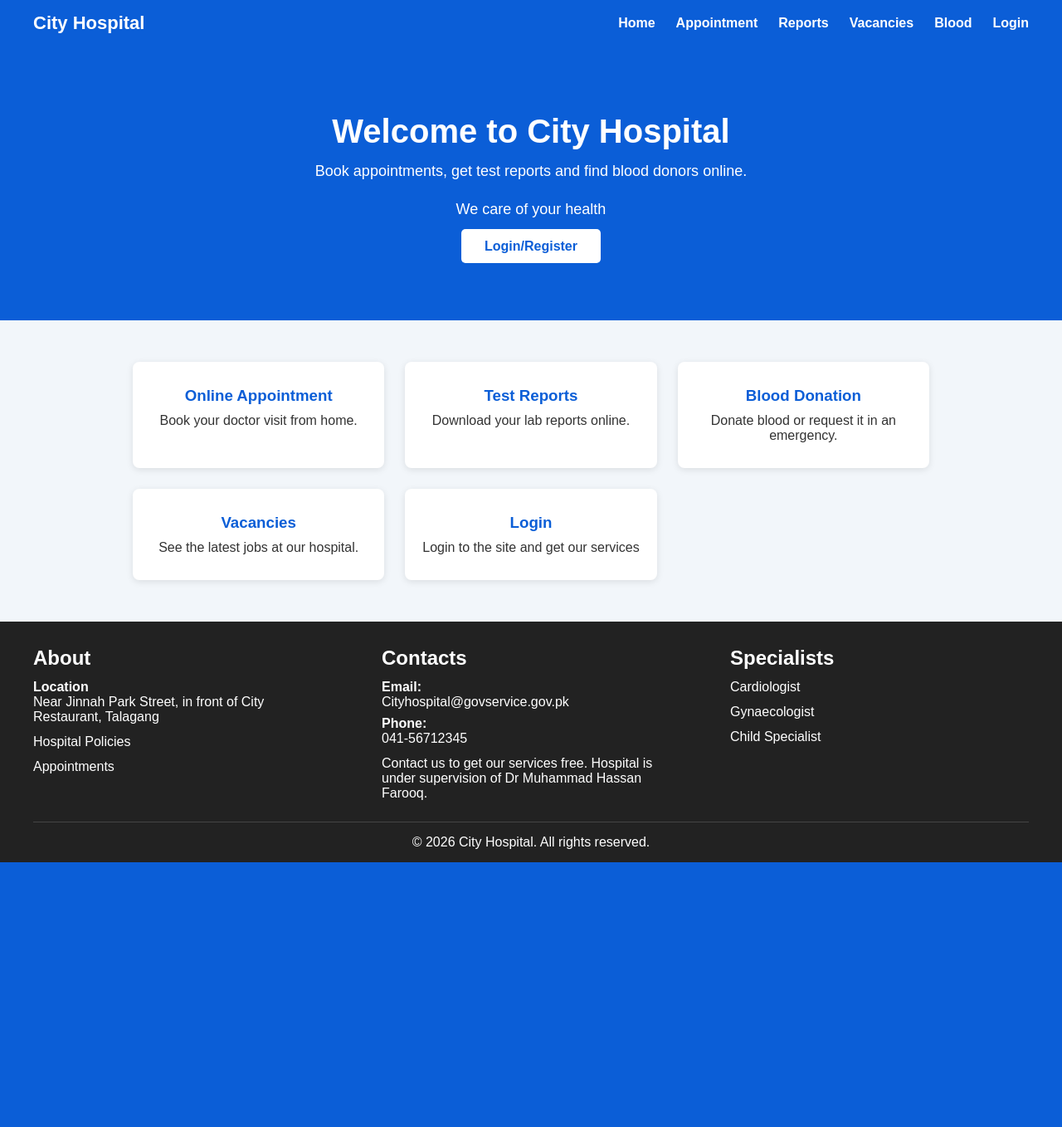
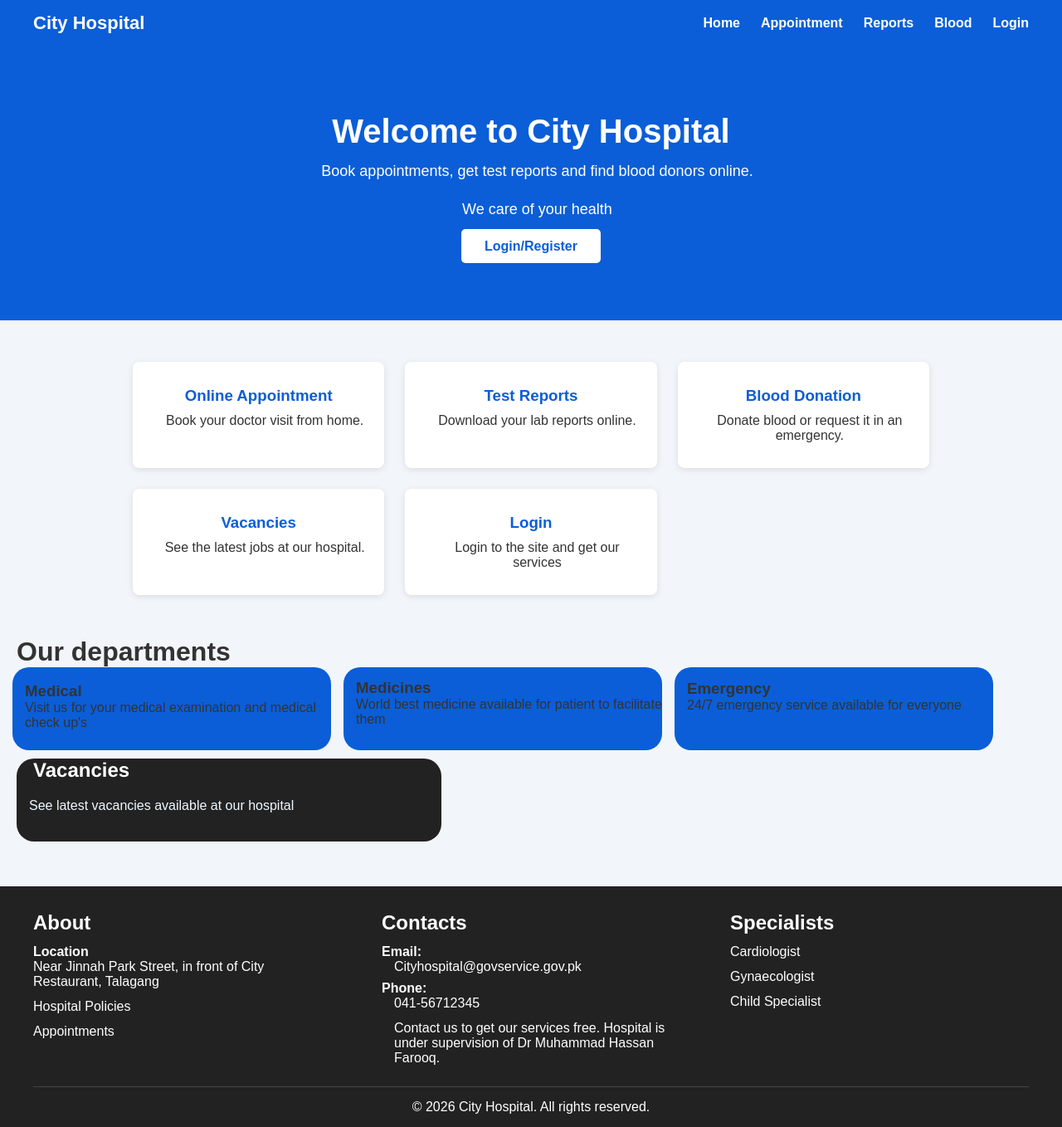
Before and after one commit to hassanfarooqslash11/HospitalManagementSystem-, a Flask app: page / in a window 1280 px wide. Shown: the whole page at 83% size. Before the commit the page ends 1039 px from the top, so only its background shows below. Run offline with Flask 3, Linux system fonts and the light colour scheme.

Commit message:
6th commit

```diff
--- a/Templates/home.html
+++ b/Templates/home.html
@@ -33,6 +33,34 @@ body { font-family: Arial, sans-serif; background-color: #f2f6fa; color: #333; }
 .lfsection a { color: white; text-decoration: none; }
 .copyright { text-align: center; margin-top: 25px; padding-top: 15px; border-top: 1px solid #444; }
 .logo button{width: 15%;}
+.departments h1{
+    margin-left: 20px;
+}
+.departments .dep1{ width: 30%;float: left ;background-color: #0b5ed7; margin-left: 15px;border-radius: 20px; height: 100px;}
+.departments .dep1 h3 , p{
+    margin-left: 15px;
+}
+.vacancies{
+
+    background-color: #222;
+    color: aliceblue;
+    width: 40%;
+    border-radius: 21px;
+    margin-top: 20px;
+    height: 100px;
+    margin-left: 20px;
+
+}
+.vacancies a h2{
+
+    margin: 20px;
+    margin-top: 30px;
+    font-style: none;
+     text-decoration: none;
+     font-family: 'Franklin Gothic Medium', 'Arial Narrow', Arial, sans-serif;
+
+
+}
 </style>
 </head>
 <body>
@@ -42,8 +70,8 @@ body { font-family: Arial, sans-serif; background-color: #f2f6fa; color: #333; }
     <ul>
         <li><a href="{{ url_for('home') }}">Home</a></li>
         <li><a href="{{ url_for('appointments') }}">Appointment</a></li>
-        <li><a href="#">Reports</a></li>
-        <li><a href="#">Vacancies</a></li>
+        <li><a href="{{ url_for('Reports') }}">Reports</a></li>
+        <!-- <li><a href="#">Vacancies</a></li> -->
         <li><a href="#">Blood</a></li>
         <li><a href="{{ url_for('login') }}">Login</a></li>
     </ul>
@@ -78,6 +106,27 @@ body { font-family: Arial, sans-serif; background-color: #f2f6fa; color: #333; }
         <p>Login to the site and get our services</p>
     </div>
 </div>
+<div class="departments">
+    <h1>Our departments</h1>
+    <div class="dep1"><br>
+        <h3>Medical</h3>
+        <p>Visit us for your medical examination and medical check up's</p>
+    </div>
+    <div class="dep1">
+        <h3 style="margin-top: 14px;">Medicines</h3>
+        <p>World best medicine available for patient to facilitate them </p>
+    </div>
+    <div class="dep1">
+        <h3 style="margin-top: 15px;">Emergency</h3>
+        <p>24/7 emergency service available for everyone </p>
+    </div>
+</div>
+<br><br><br><br><br>
+<div class="vacancies">
+    <a href="" style="text-decoration: none; color: white;"><h2 style=" text-decoration: none;margin-top: 10px">Vacancies</h2></a>
+    <p>See latest vacancies available at our hospital </p>
+</div>
+<br><br><br>
 
 <div class="footer">
     <div class="footer-sections">
--- a/Templates/login.html
+++ b/Templates/login.html
@@ -75,6 +75,7 @@ input, select { width: 100%; padding: 10px; margin: 8px 0; border: 1px solid #cc
       <input type="email" name="email" placeholder="Email" required>
       <input type="password" name="password" placeholder="Password" required>
       <input type="password" name="confirm_password" placeholder="Confirm Password" required>
+      <input type="tel" name="phone" placeholder="Phone No" required>
       <button type="submit">Register</button>
     </form>
     <button type="button" class="backbtn" onclick="show('staffForm')">Back to login</button>
--- a/app.py
+++ b/app.py
@@ -1,46 +1,56 @@
 from flask import Flask, render_template, request, redirect, session
 from flask_sqlalchemy import SQLAlchemy
 from werkzeug.security import generate_password_hash, check_password_hash
+from datetime import date
 
 app = Flask(__name__, template_folder="Templates")
 
 app.config["SQLALCHEMY_DATABASE_URI"] = "sqlite:///cityhospital.db"
-app.secret_key = ""
+app.secret_key = "change-this-secret-key"
 db = SQLAlchemy(app)
 
 
-class Patient(db.Model):
-
-    id = db.Column(db.Integer, primary_key=True)
+class Register(db.Model):
+    __tablename__ = "register"
+    phoneNO = db.Column(db.String(13), primary_key=True)
     name = db.Column(db.String(100), nullable=False)
-    age = db.Column(db.Integer, nullable=False)
-    blood_group = db.Column(db.String(5), nullable=False)
-    password=db.Column(db.String(45) , nullable=False)
-    email=db.Column(db.String(50) , nullable=False)
-    phoneNO = db.Column(db.String(13) , nullable=False)
-
-
-
-class User(db.Model):
-    id = db.Column(db.Integer, primary_key=True)
-    name = db.Column(db.String(100), nullable=False)
-    email = db.Column(db.String(120), unique=True, nullable=False)
-    phone = db.Column(db.String(20))
+    age = db.Column(db.Integer)
     blood_group = db.Column(db.String(5))
-    password_hash = db.Column(db.String(200), nullable=False)
+    email = db.Column(db.String(120))
     role = db.Column(db.String(20), nullable=False, default="patient")
 
 
+class Userlogin(db.Model):
+    __tablename__ = "userlogin"
+    email = db.Column(db.String(120), primary_key=True)
+    password_hash = db.Column(db.String(200), nullable=False)
+
+
+class Stafflogin(db.Model):
+    __tablename__ = "stafflogin"
+    email = db.Column(db.String(120), primary_key=True)
+    password_hash = db.Column(db.String(200), nullable=False)
+
+
 class Appointment(db.Model):
+    __tablename__ = "appointment"
     id = db.Column(db.Integer, primary_key=True)
+    pNo = db.Column(db.String(13), db.ForeignKey("register.phoneNO"), nullable=False)
     pname = db.Column(db.String(100), nullable=False)
     page = db.Column(db.Integer, nullable=False)
     pcity = db.Column(db.String(100), nullable=False)
-    pphone = db.Column(db.String(20), nullable=False)
     pblood = db.Column(db.String(5))
     pdoctor = db.Column(db.String(50), nullable=False)
     pdate = db.Column(db.String(20), nullable=False)
 
+
+class Report(db.Model):
+    __tablename__ = "report"
+    id = db.Column(db.Integer, primary_key=True)
+    phoneNO = db.Column(db.String(13), db.ForeignKey("register.phoneNO"), nullable=False)
+    report_name = db.Column(db.String(100), nullable=False)
+    file_name = db.Column(db.String(200), nullable=False)
+    uploaded_on = db.Column(db.String(20), default=lambda: str(date.today()))
 
 
 @app.route("/")
@@ -52,31 +62,37 @@ def home():
 @app.route("/add_patient", methods=["GET", "POST"])
 def add_patient():
     if request.method == "POST":
-        patient = Patient(
+        patient = Register(
+            phoneNO=request.form["phone"],
             name=request.form["name"],
             age=int(request.form["age"]),
             blood_group=request.form["blood_group"],
+            email=request.form.get("email", ""),
+            role="patient",
         )
         db.session.add(patient)
         db.session.commit()
-        return redirect("/patients")
+        return redirect("/home")
     return render_template("add_patient.html")
 
 
 @app.route("/patients")
 def patients():
-    all_patients = Patient.query.all()
+    all_patients = Register.query.filter_by(role="patient").all()
     return render_template("patients.html", patients=all_patients)
 
 
 @app.route("/appointments", methods=["GET", "POST"])
 def appointments():
     if request.method == "POST":
+        phone = request.form["pphone"]
+        if not db.session.get(Register, phone):
+            return "Yeh phone number registered nahi hai. <a href='/login'>Pehle register karo</a>", 400
         appt = Appointment(
+            pNo=phone,
             pname=request.form["pname"],
             page=int(request.form["page"]),
             pcity=request.form["pcity"],
-            pphone=request.form["pphone"],
             pblood=request.form.get("pblood", ""),
             pdoctor=request.form["pdoctor"],
             pdate=request.form["pdate"],
@@ -91,52 +107,61 @@ def appointments():
 def login():
     return render_template("login.html")
 
+@app.route("/reports")
+def Reports():
+    return render_template("Reports.html")
 
-def register_user(role):
+
+def register_user(role, LoginTable):
     email = request.form["email"].strip().lower()
-    if User.query.filter_by(email=email).first():
-        return "Yeh email pehle se registered hai. <a href='/login'>Login</a>", 400
-    user = User(
+    phone = request.form["phone"].strip()
+    if db.session.get(Register, phone) or db.session.get(LoginTable, email):
+        return "Phone ya email pehle se registered hai. <a href='/login'>Login</a>", 400
+    age = request.form.get("age")
+    db.session.add(Register(
+        phoneNO=phone,
         name=request.form["name"],
+        age=int(age) if age else None,
+        blood_group=request.form.get("blood_group"),
         email=email,
-        phone=request.form.get("phone"),
-        blood_group=request.form.get("blood_group"),
+        role=role,
+    ))
+    db.session.add(LoginTable(
+        email=email,
         password_hash=generate_password_hash(request.form["password"]),
-        role=role,
-    )
-    db.session.add(user)
+    ))
     db.session.commit()
     return redirect("/login")
 
 
-def login_user(role):
+def login_user(role, LoginTable):
     email = request.form["email"].strip().lower()
-    user = User.query.filter_by(email=email, role=role).first()
+    user = db.session.get(LoginTable, email)
     if user and check_password_hash(user.password_hash, request.form["password"]):
-        session["user_id"] = user.id
-        session["role"] = user.role
+        session["email"] = email
+        session["role"] = role
         return redirect("/home")
     return "Email ya password galat hai. <a href='/login'>Dobara try karo</a>", 401
 
 
 @app.route("/patient_register", methods=["POST"])
 def patient_register():
-    return register_user("patient")
+    return register_user("patient", Userlogin)
 
 
 @app.route("/staff_register", methods=["POST"])
 def staff_register():
-    return register_user("staff")
+    return register_user("staff", Stafflogin)
 
 
 @app.route("/patient_login", methods=["POST"])
 def patient_login():
-    return login_user("patient")
+    return login_user("patient", Userlogin)
 
 
 @app.route("/staff_login", methods=["POST"])
 def staff_login():
-    return login_user("staff")
+    return login_user("staff", Stafflogin)
 
 
 @app.route("/logout")
```
Also changed, not shown: Templates/Reports.html (added, +75 -0 lines), instance/cityhospital.db.
